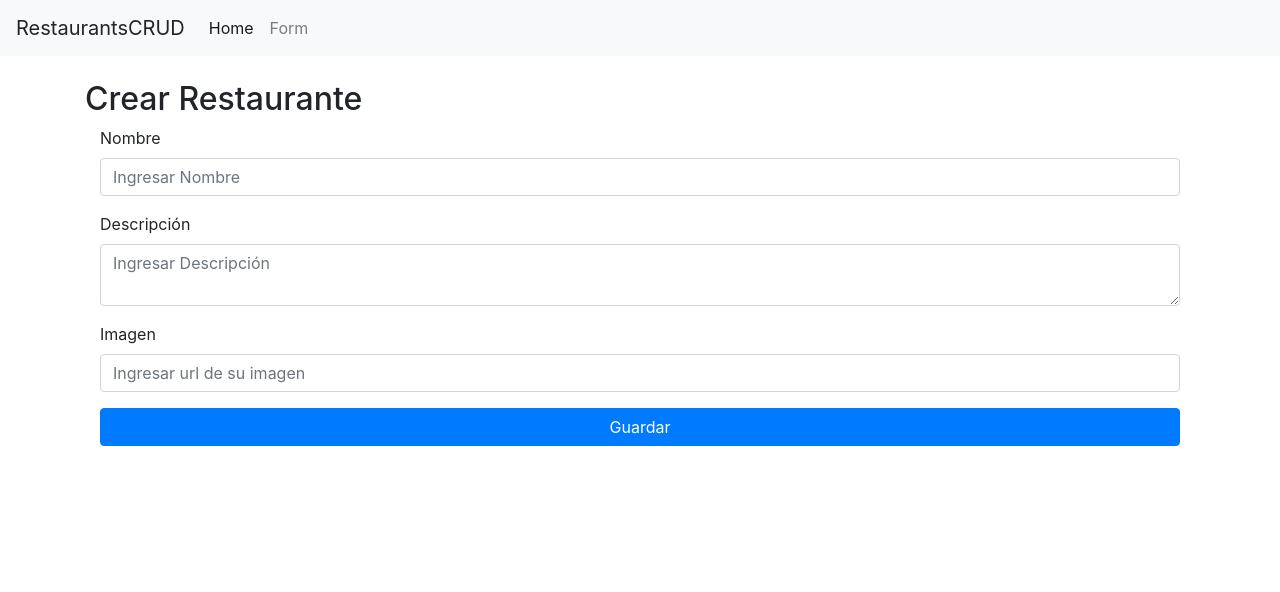
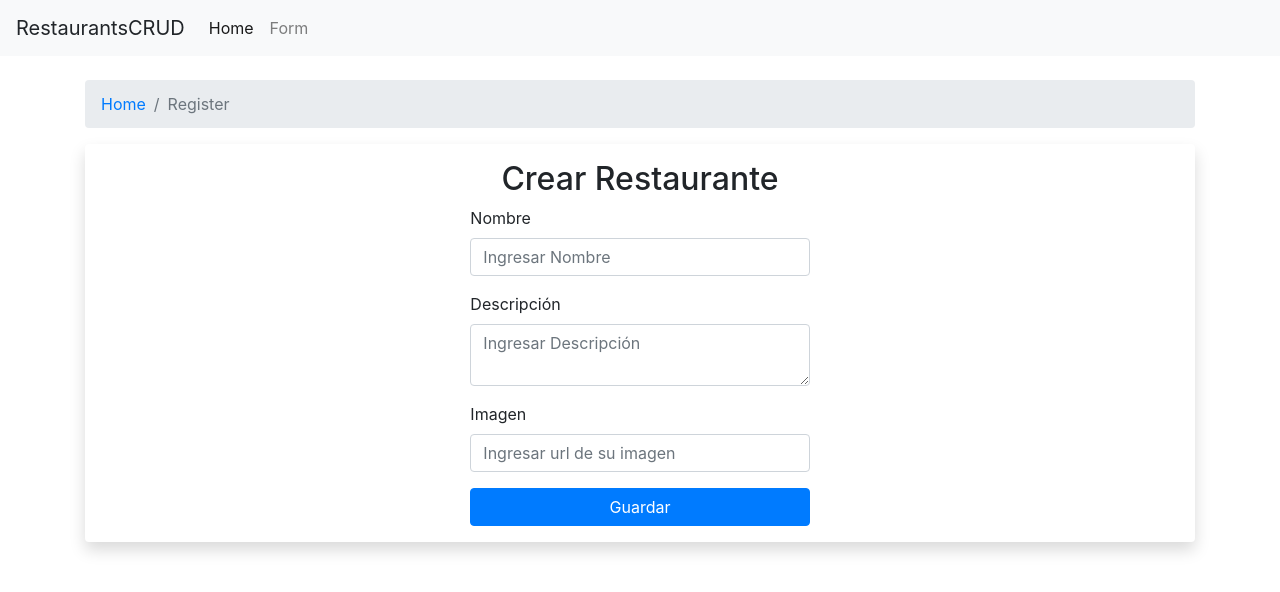
Before and after one commit to suga0828/AngularLaravel, an Angular app: page /form in a window 1280 px wide. Shown: the top 592 px of the page. Built offline with nearby package versions, Linux system fonts and the light colour scheme.

Commit message:
Styles in FormController changed, redirect to home

```diff
--- a/src/app/form/form.component.html
+++ b/src/app/form/form.component.html
@@ -1,18 +1,35 @@
+<div id="form">
+  <nav aria-label="breadcrumb">
+    <ol class="breadcrumb">
+      <li class="breadcrumb-item"><a routerLink="/home" id="home">Home</a></li>
+      <li class="breadcrumb-item active" aria-current="page" *ngIf="login">Login</li>
+      <li class="breadcrumb-item active" aria-current="page" *ngIf="!login">Register</li>
+    </ol>
+  </nav>
+  <div class="container shadow p-3 mb-5 bg-white rounded">
+    <div class="row justify-content-center">
       <h2 *ngIf="!editing">Crear Restaurante</h2>
       <h2 *ngIf="editing">Editar Restaurante</h2>
-<div class="container">
+    </div>
+    <div class="row justify-content-center">
+      <div class="col-12 col-md-4">
+        <form>
           <div class="form-group">
             <label for="name">Nombre</label>
-    <input [(ngModel)]="restaurant.name" type="text" class="form-control" id="name" placeholder="Ingresar Nombre">
+            <input [(ngModel)]="restaurant.name" type="text" class="form-control" id="name" placeholder="Ingresar Nombre" name="name">
           </div>
 
           <div class="form-group">
             <label for="description">Descripción</label>
-    <textarea [(ngModel)]="restaurant.description" class="form-control" id="description" placeholder="Ingresar Descripción"></textarea>
+            <textarea [(ngModel)]="restaurant.description" class="form-control" id="description" placeholder="Ingresar Descripción" name="description"></textarea>
           </div>
           <div class="form-group">
             <label for="genre">Imagen</label>
-    <input [(ngModel)]="restaurant.image" type="text" class="form-control" id="genre" placeholder="Ingresar url de su imagen">
+            <input [(ngModel)]="restaurant.image" type="text" class="form-control" id="genre" placeholder="Ingresar url de su imagen" name="image">
           </div>
           <button (click)="saveRestaurant()" class="btn btn-primary btn-block">Guardar</button>
+        </form>
       </div>
+    </div>
+  </div>
+</div>
--- a/src/app/form/form.component.ts
+++ b/src/app/form/form.component.ts
@@ -3,6 +3,8 @@ import { Component, OnInit } from '@angular/core';
 import {Restaurant} from '../interfaces/restaurant';
 import {RestaurantsService} from '../services/restaurant.service';
 import {ActivatedRoute} from '@angular/router';
+
+import { Router } from '@angular/router';
 
 @Component({
   selector: 'app-form',
@@ -21,7 +23,10 @@ export class FormComponent implements OnInit {
   editing = false;
   restaurants: Restaurant[];
 
-  constructor(private restaurantsService: RestaurantsService, private activatedRoute: ActivatedRoute) {
+  constructor(
+    private restaurantsService: RestaurantsService,
+    private activatedRoute: ActivatedRoute,
+    private router: Router) {
     this.id = this.activatedRoute.snapshot.params['id'];
     if (this.id) {
       this.editing = true;
@@ -48,6 +53,7 @@ export class FormComponent implements OnInit {
       this.restaurantsService.put(this.restaurant).subscribe((data) => {
         alert('Restaurante actualizado');
         console.log(data);
+        this.router.navigate(['home']);
       }, (error) => {
         console.log(error);
         alert('Ocurrió un error');
@@ -56,6 +62,7 @@ export class FormComponent implements OnInit {
       this.restaurantsService.save(this.restaurant).subscribe((data) => {
         alert('Restaurante guardado');
         console.log(data);
+        this.router.navigate(['home']);
       }, (error) => {
         console.log(error);
         alert('Ocurrió un error');
```
Lines whose indentation alone changed are shown as unchanged.
